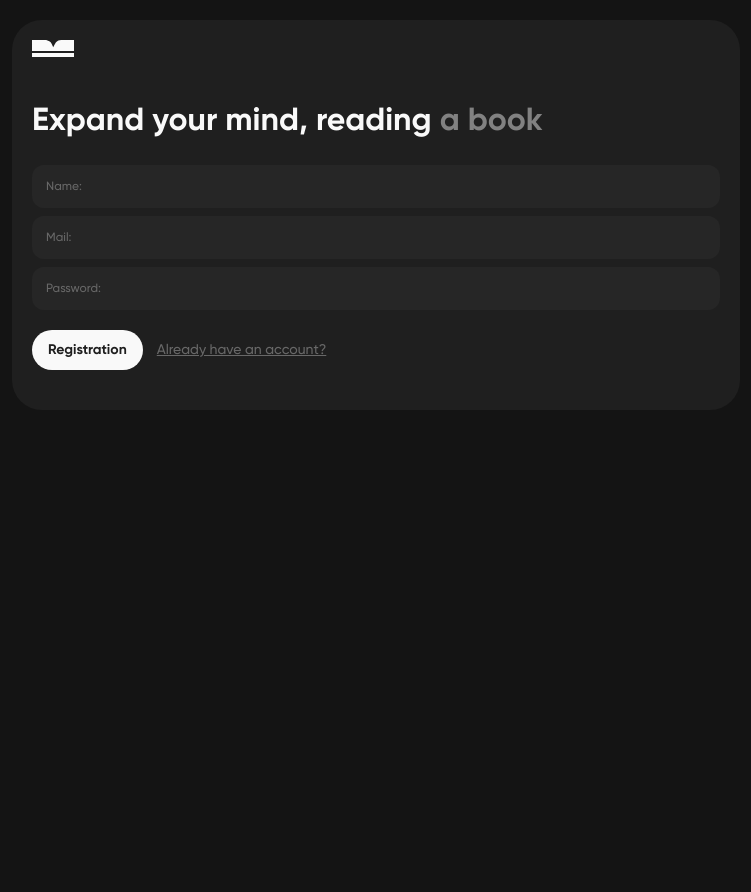
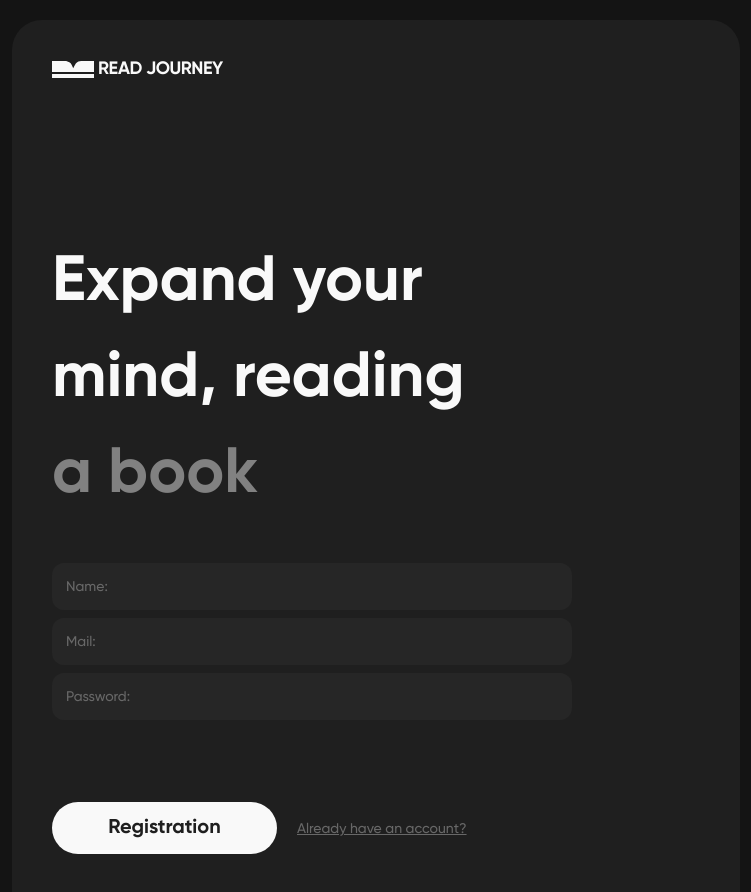
Before and after one commit to georgijbudik/read-journey, a Next.js app: page /register in a window 1280 px wide. Shown: the top 892 px of the page, without its empty margins (264-1015 px from the left). Before the commit the page ends 800 px from the top, so only its background shows below. Built offline with nearby package versions, Linux system fonts and the light colour scheme.

Commit message:
feat: register tablet styles

```diff
--- a/app/(auth)/_components/form-block.tsx
+++ b/app/(auth)/_components/form-block.tsx
@@ -1,13 +1,12 @@
 import Logo from "@/components/ui/logo";
-import React from "react";
 
 const FormBlock = ({ children }: { children: React.ReactNode }) => {
   return (
-    <div className="w-full bg-foreground rounded-[30px] px-5 pt-5 pb-10">
-      <div className="mb-10">
-        <Logo />
+    <div className="w-full bg-foreground rounded-[30px] px-5 pt-5 pb-10 mb-2.5 md:h-full md:pl-10 md:pr-[168px] md:pt-10 md:pb-[214px]">
+      <div className="mb-10 md:mb-[157px]">
+        <Logo isAuth={true} />
       </div>
-      <h1 className="text-[32px] text-primary font-bold mb-5">
+      <h1 className="text-[32px] text-primary font-bold mb-5 md:text-[64px] md:w-[444px] md:mb-10">
         Expand your mind, reading{" "}
         <span className="text-[rgba(227,227,227,0.5)]">a book</span>
       </h1>
--- a/app/(auth)/register/_components/registration-form.tsx
+++ b/app/(auth)/register/_components/registration-form.tsx
@@ -35,7 +35,7 @@ const RegistrationForm = () => {
       <div className="relative mb-2">
         <input
           className={cn(
-            "w-full h-full py-[14px] pl-[59px] text-primary text-xs relative rounded-xl bg-muted outline-0",
+            "w-full h-full py-[14px] md:py-4 pl-[59px] text-primary text-xs relative rounded-xl bg-muted outline-0",
             touchedFields.name
               ? errors.name
                 ? "border border-accent-red"
@@ -44,7 +44,7 @@ const RegistrationForm = () => {
           )}
           {...register("name")}
         />
-        <p className="text-xs text-secondary absolute top-[14px] left-[14px] inline-block">
+        <p className="text-xs md:text-sm text-secondary absolute top-[14px] left-[14px] inline-block">
           Name:{" "}
         </p>
         {errors?.name && touchedFields.name ? (
@@ -56,7 +56,7 @@ const RegistrationForm = () => {
       <div className="relative mb-2">
         <input
           className={cn(
-            "w-full h-full py-[14px] pl-[49px] text-primary text-xs relative rounded-xl bg-muted outline-0",
+            "w-full h-full py-[14px] md:py-4 pl-[49px] text-primary text-xs relative rounded-xl bg-muted outline-0",
             touchedFields.mail
               ? errors.mail
                 ? "border border-accent-red"
@@ -65,7 +65,7 @@ const RegistrationForm = () => {
           )}
           {...register("mail")}
         />
-        <p className="text-xs text-secondary absolute top-[14px] left-[14px] inline-block">
+        <p className="text-xs md:text-sm text-secondary absolute top-[14px] left-[14px] inline-block">
           Mail:{" "}
         </p>
         {errors?.mail && touchedFields.mail ? (
@@ -74,10 +74,10 @@ const RegistrationForm = () => {
           </p>
         ) : null}
       </div>
-      <div className="relative mb-5">
+      <div className="relative mb-5 md:mb-[82px]">
         <input
           className={cn(
-            "w-full h-full py-[14px] pl-[78px] text-primary text-xs relative rounded-xl bg-muted outline-0",
+            "w-full h-full py-[14px] md:py-4 pl-[78px] text-primary text-xs relative rounded-xl bg-muted outline-0",
             touchedFields.password
               ? errors.password
                 ? "border border-accent-red"
@@ -86,7 +86,7 @@ const RegistrationForm = () => {
           )}
           {...register("password")}
         />
-        <p className="text-xs text-secondary absolute top-[14px] left-[14px] inline-block">
+        <p className="text-xs md:text-sm text-secondary absolute top-[14px] left-[14px] inline-block">
           Password:{" "}
         </p>
         {errors?.password && touchedFields.password ? (
@@ -95,10 +95,10 @@ const RegistrationForm = () => {
           </p>
         ) : null}
       </div>
-      <div className="">
+      <div>
         <Button
           type="submit"
-          className="bg-primary text-button-text font-bold rounded-[30px] py-3 mr-[14px]"
+          className="bg-primary text-button-text font-bold rounded-[30px] py-3 mr-[14px] md:py-4 md:w-[225px] md:text-xl md:mr-5 md:h-[52px]"
         >
           Registration
         </Button>
--- a/app/(auth)/register/page.tsx
+++ b/app/(auth)/register/page.tsx
@@ -1,4 +1,5 @@
 import FormBlock from "../_components/form-block";
+import ImageBlock from "../_components/image-block";
 import RegistrationForm from "./_components/registration-form";
 
 const RegisterPage = () => {
@@ -7,6 +8,7 @@ const RegisterPage = () => {
       <FormBlock>
         <RegistrationForm />
       </FormBlock>
+      <ImageBlock />
     </div>
   );
 };
```
